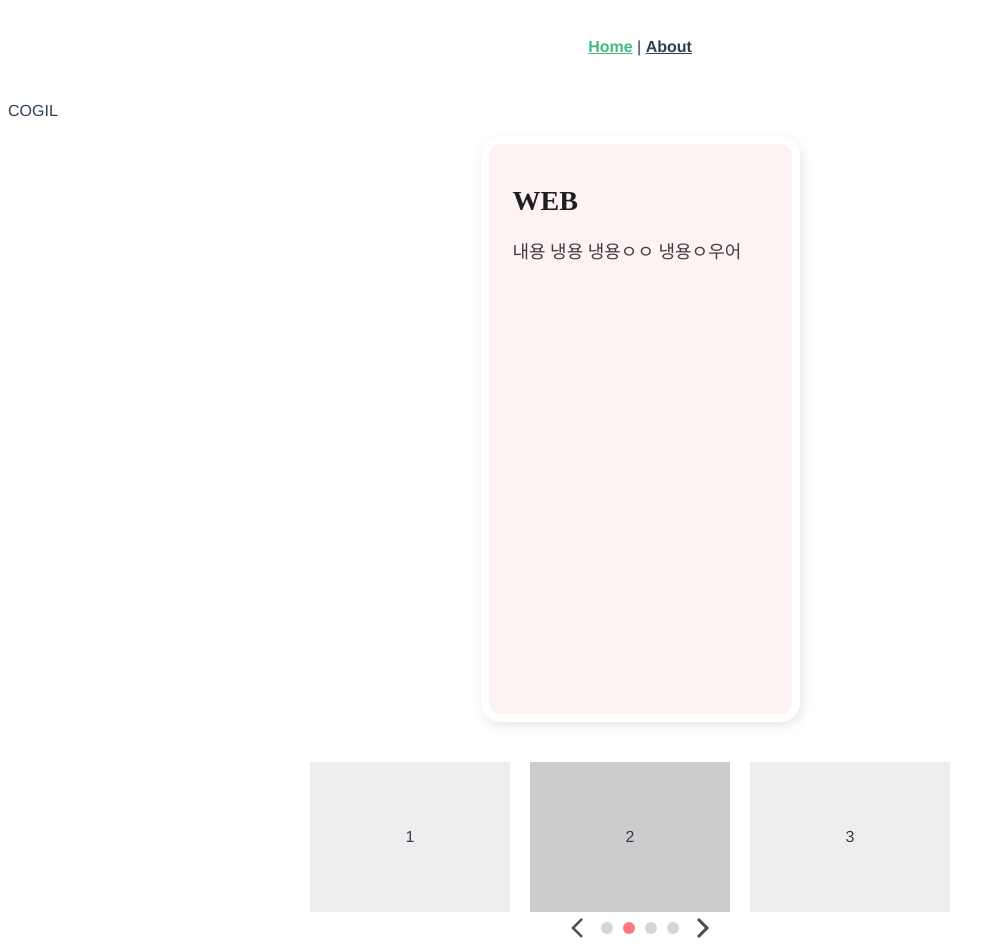
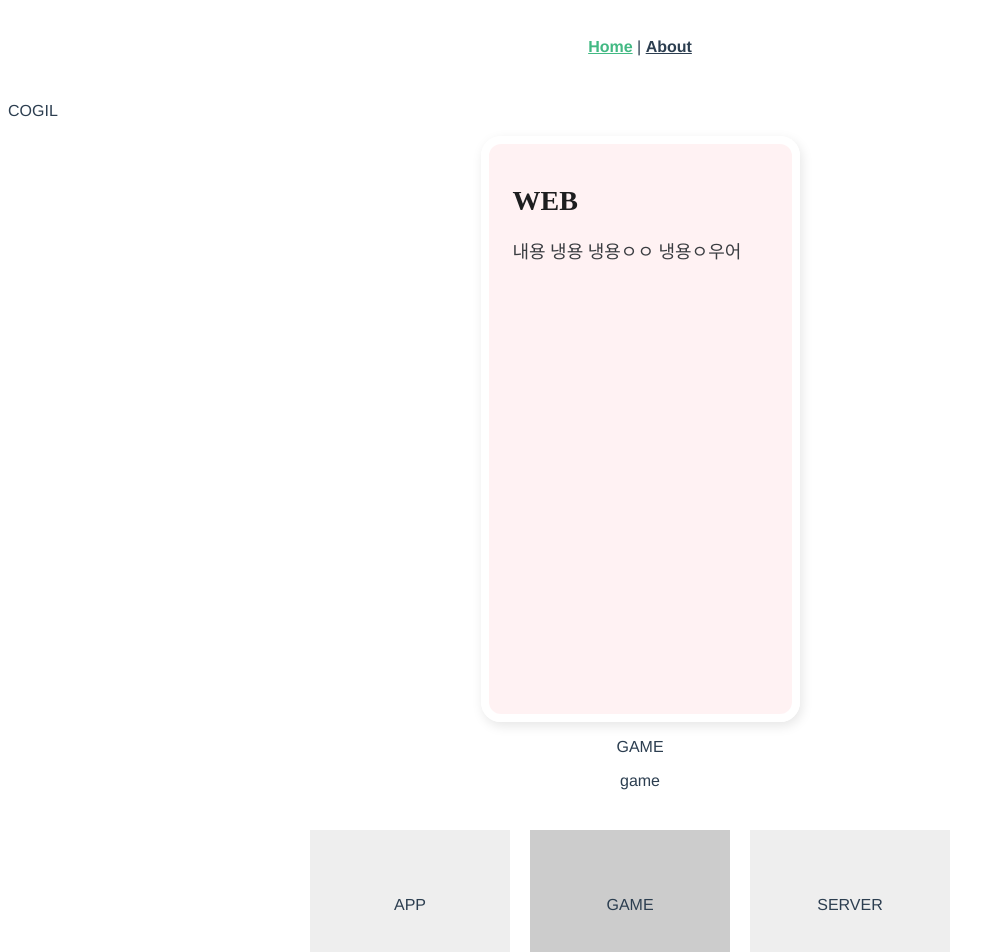
Before and after one commit to jiwon79/cogil, a Vue app: page / in a window 1280 px wide. Shown: the top 952 px of the page, without its empty margins (0-1005 px from the left). Built offline with nearby package versions, Linux system fonts and the light colour scheme.

Commit message:
:sparkles: preview 기본 기능 추가

```diff
--- a/src/components/carousel/Carousel.vue
+++ b/src/components/carousel/Carousel.vue
@@ -11,15 +11,15 @@
     >
         <div class="carousel-track" ref="carouselTrack">
             <CarouselItem
-                v-for="i in this.cardNum * 3"
+                v-for="i in this.totalCount * 3"
                 :key="`${i}-${selectedIndex}`"
-                :title="(i % this.cardNum).toString()"
-                v-bind:active="(i % this.cardNum) === (this.selectedIndex % this.cardNum)"/>
+                :title="homeCarouselList[(i % this.totalCount)].title"
+                v-bind:active="(i % this.totalCount) === (this.selectedIndex % this.totalCount)"/>
         </div>
     </div>
     <CarouselIndicator
         :selectedIndex="selectedIndex"
-        :indicatorCount="cardNum"
+        :indicatorCount="totalCount"
         :setPrevIndex="prevItem"
         :setNextIndex="nextItem"/>
 </template>
@@ -27,6 +27,7 @@
 <script>
 import CarouselItem from "./CarouselItem.vue";
 import CarouselIndicator from "./CarouselIndicator.vue";
+import homeCarouselList from "./list";
 
 export default {
   components: {CarouselIndicator, CarouselItem},
@@ -49,12 +50,13 @@ export default {
       itemWidth: 200,
       useWidth: 200 + 20,
       positionDiff: 0,
-      cardNum: 4,
+      homeCarouselList,
+      totalCount: homeCarouselList.length,
       isButtonSliding: false,
     };
   },
   mounted() {
-    this.$refs.carouselTrack.scrollLeft = this.useWidth * this.cardNum;
+    this.$refs.carouselTrack.scrollLeft = this.useWidth * this.totalCount;
     this.$refs.carouselTrack.addEventListener("scroll", this.infiniteScroll);
     this.$refs.carouselTrack.addEventListener("transitionend", () => {
       console.log("end");
@@ -122,8 +124,8 @@ export default {
         this.$refs.carouselTrack.classList.add("no-transition");
         this.$refs.carouselTrack.scrollLeft =
           this.$refs.carouselTrack.scrollWidth -
-          2 * this.useWidth * this.cardNum;
-        this.prevPageX += this.useWidth * this.cardNum;
+          2 * this.useWidth * this.totalCount;
+        this.prevPageX += this.useWidth * this.totalCount;
 
         this.$refs.carouselTrack.classList.remove("no-transition");
       } else if (
@@ -132,19 +134,19 @@ export default {
         this.$refs.carouselTrack.offsetWidth
       ) {
         this.$refs.carouselTrack.classList.add("no-transition");
-        this.$refs.carouselTrack.scrollLeft = this.useWidth * this.cardNum;
-        this.prevPageX -= this.useWidth * this.cardNum;
+        this.$refs.carouselTrack.scrollLeft = this.useWidth * this.totalCount;
+        this.prevPageX -= this.useWidth * this.totalCount;
         this.$refs.carouselTrack.classList.remove("no-transition");
       }
     },
     setSelectedIndexByScrollLeft(scrollL) {
       if (scrollL % this.useWidth > this.useWidth / 2) {
         const newSelectedIndex =
-          ((parseInt(scrollL / this.useWidth) + 1 + 1) % this.cardNum) + 1;
+          ((parseInt(scrollL / this.useWidth) + 1 + 1) % this.totalCount) + 1;
         this.setSelectedIndex(newSelectedIndex);
       } else {
         const newSelectedIndex =
-          (parseInt(scrollL / this.useWidth + 1) % this.cardNum) + 1;
+          (parseInt(scrollL / this.useWidth + 1) % this.totalCount) + 1;
         this.setSelectedIndex(newSelectedIndex);
       }
     },
--- a/src/components/carousel/CarouselIndicator.vue
+++ b/src/components/carousel/CarouselIndicator.vue
@@ -5,7 +5,7 @@
         </button>
         <div class="indicator-wrap">
             <div
-                v-for="i in 4"
+                v-for="i in indicatorCount"
                 :key="i"
                 class="indicator-item"
                 :class="{ active: i === selectedIndex }"/>
--- /dev/null
+++ b/src/components/carousel/CarouselPreview.vue
@@ -0,0 +1,17 @@
+<template>
+    <div>
+        <component :is="currentPreview as any"></component>
+    </div>
+</template>
+
+<script setup lang="ts">
+import { computed, defineProps } from "vue";
+import homeCarouselList from "./list";
+
+const props = defineProps<{
+  selectedIndex: number;
+}>();
+
+const currentIndex = computed(() => props.selectedIndex % homeCarouselList.length);
+const currentPreview = computed(() => homeCarouselList[currentIndex.value].preview);
+</script>
--- /dev/null
+++ b/src/components/carousel/list.ts
@@ -0,0 +1,38 @@
+import { DefineComponent } from "vue";
+
+
+export interface HomeCarousel {
+  id: number;
+  title: string;
+  preview: DefineComponent | string;
+}
+
+import WebPreview from "./preview/web.vue";
+import AppPreview from "./preview/app.vue";
+import GamePreview from "./preview/game.vue";
+import ServerPreview from "./preview/server.vue";
+
+const homeCarouselList: HomeCarousel[] = [
+  {
+    id: 1,
+    title: "WEB",
+    preview: WebPreview as DefineComponent,
+  },
+  {
+    id: 2,
+    title: "APP",
+    preview: AppPreview as DefineComponent,
+  },
+  {
+    id: 3,
+    title: "GAME",
+    preview: GamePreview as DefineComponent,
+  },
+  {
+    id: 4,
+    title: "SERVER",
+    preview: ServerPreview as DefineComponent,
+  }
+];
+
+export default homeCarouselList;
--- /dev/null
+++ b/src/components/carousel/preview/app.vue
@@ -0,0 +1,4 @@
+<template>
+    <p>APP</p>
+    <p>내용</p>
+</template>
--- /dev/null
+++ b/src/components/carousel/preview/game.vue
@@ -0,0 +1,4 @@
+<template>
+    <p class="title">GAME</p>
+    <p>game</p>
+</template>
--- /dev/null
+++ b/src/components/carousel/preview/server.vue
@@ -0,0 +1,4 @@
+<template>
+    <p class="title">SERVER</p>
+    <p>serber </p>
+</template>
--- /dev/null
+++ b/src/components/carousel/preview/web.vue
@@ -0,0 +1,9 @@
+<template>
+    <p class="title">WEB</p>
+    <p>내용</p>
+    <ul>
+        <li>1</li>
+        <li>2</li>
+        <li>3</li>
+    </ul>
+</template>
--- a/src/views/HomeView.vue
+++ b/src/views/HomeView.vue
@@ -7,6 +7,7 @@
                 <div>내용 냉용 냉용ㅇㅇ 냉용ㅇ우어</div>
             </div>
         </div>
+        <CarouselPreview :selectedIndex="selectedIndex"/>
         <div class="carousel-container">
             <Carousel
                 :selected-index="selectedIndex"
@@ -20,10 +21,12 @@
 import { defineComponent } from "vue";
 import MainHeader from "@/components/MainHeader.vue";
 import Carousel from "@/components/carousel/Carousel.vue";
+import CarouselPreview from "@/components/carousel/CarouselPreview.vue";
 
 export default defineComponent({
   name: "HomeView",
   components: {
+      CarouselPreview,
     Carousel,
     MainHeader,
   },
```
